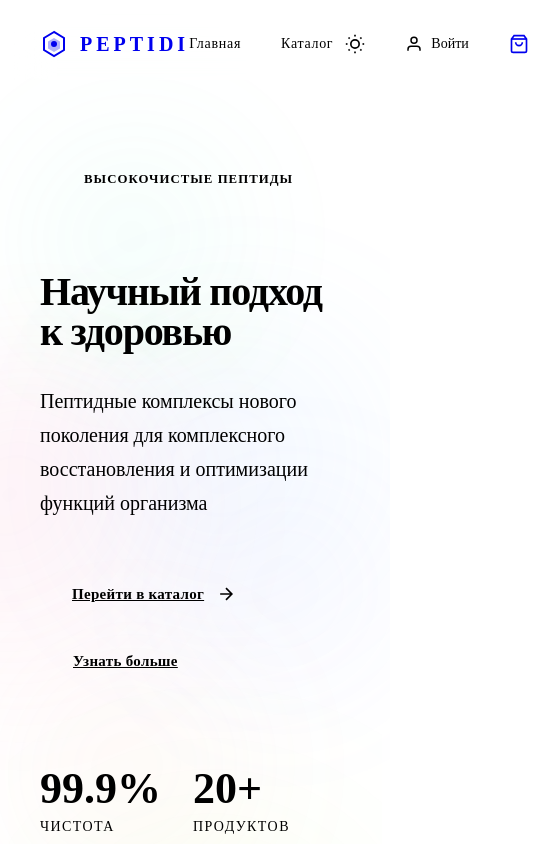
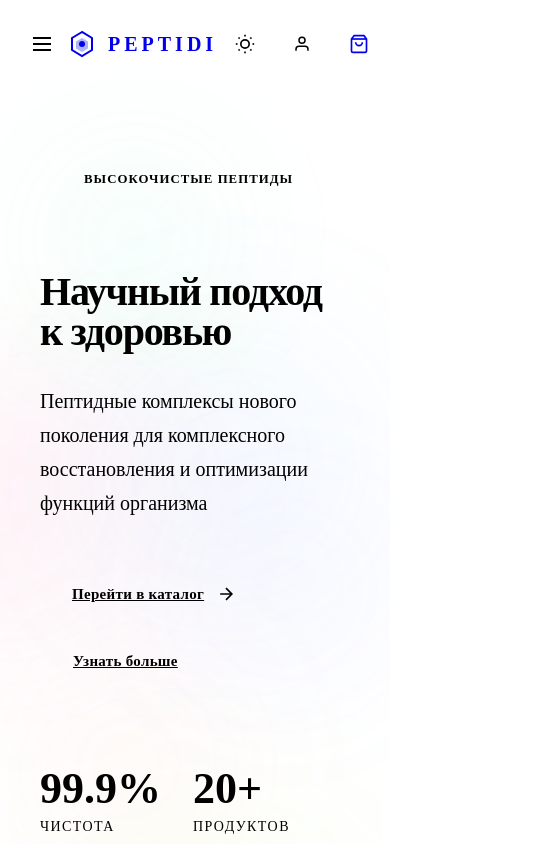
Before and after one commit to Sovyshkin/angel-wings, a Vue app in the folder vue-app/: page / in a window 390 px wide. Shown: the top 844 px of the page, 541 px wide, since content can reach past the window. Built offline with nearby package versions, Linux system fonts and the light colour scheme; the HTML template or start-up script is replaced by a standard one.

Commit message:
Add mobile menu and responsive header/footer

```diff
--- a/vue-app/src/App.vue
+++ b/vue-app/src/App.vue
@@ -23,6 +23,14 @@
     </div>
     <header class="header">
       <div class="header__container">
+        <button class="mobile-menu-btn" @click="mobileMenuOpen = !mobileMenuOpen">
+          <svg v-if="!mobileMenuOpen" width="24" height="24" viewBox="0 0 24 24" fill="none" stroke="currentColor" stroke-width="2">
+            <line x1="3" y1="12" x2="21" y2="12"/><line x1="3" y1="6" x2="21" y2="6"/><line x1="3" y1="18" x2="21" y2="18"/>
+          </svg>
+          <svg v-else width="24" height="24" viewBox="0 0 24 24" fill="none" stroke="currentColor" stroke-width="2">
+            <line x1="18" y1="6" x2="6" y2="18"/><line x1="6" y1="6" x2="18" y2="18"/>
+          </svg>
+        </button>
         <router-link to="/" class="header__logo">
           <svg class="logo-icon" width="28" height="28" viewBox="0 0 28 28" fill="none">
             <path d="M14 2L4 8v12l10 6 10-6V8L14 2z" stroke="currentColor" stroke-width="2" fill="none"/>
@@ -35,6 +43,15 @@
           <router-link to="/" class="nav-link">Главная</router-link>
           <router-link to="/catalog" class="nav-link">Каталог</router-link>
         </nav>
+        <div class="mobile-menu" :class="{ open: mobileMenuOpen }">
+          <nav class="mobile-menu__nav">
+            <router-link to="/" class="nav-link" @click="mobileMenuOpen = false">Главная</router-link>
+            <router-link to="/catalog" class="nav-link" @click="mobileMenuOpen = false">Каталог</router-link>
+            <router-link v-if="authStore.isAuthenticated" to="/profile" class="nav-link" @click="mobileMenuOpen = false">Профиль</router-link>
+            <router-link v-else to="/auth" class="nav-link" @click="mobileMenuOpen = false">Войти</router-link>
+            <router-link to="/cart" class="nav-link" @click="mobileMenuOpen = false">Корзина</router-link>
+          </nav>
+        </div>
         <div class="header__actions">
           <button class="theme-toggle" @click="themeStore.toggle()" :title="themeStore.isDark ? 'Светлая тема' : 'Тёмная тема'">
             <svg v-if="themeStore.isDark" width="20" height="20" viewBox="0 0 24 24" fill="none" stroke="currentColor" stroke-width="2">
@@ -168,7 +185,7 @@
 </template>
 
 <script setup>
-import { computed, onMounted } from 'vue'
+import { computed, onMounted, ref } from 'vue'
 import { useCartStore } from './store/cart'
 import { useThemeStore } from './store/theme'
 import { useAuthStore } from './store/auth'
@@ -177,6 +194,7 @@ import PageLoader from './components/PageLoader.vue'
 const cartStore = useCartStore()
 const themeStore = useThemeStore()
 const authStore = useAuthStore()
+const mobileMenuOpen = ref(false)
 
 const getInitials = computed(() => {
   if (!authStore.user?.name) return '?'
@@ -617,6 +635,27 @@ onMounted(() => {
   transition: color 0.4s ease;
 }
 
+.mobile-menu-btn {
+  display: none;
+  width: 44px;
+  height: 44px;
+  align-items: center;
+  justify-content: center;
+  background: var(--bg-secondary);
+  border: 1px solid var(--border);
+  border-radius: 12px;
+  color: var(--text-primary);
+  transition: all 0.3s ease;
+}
+
+.mobile-menu {
+  display: none;
+}
+
+.mobile-menu__nav {
+  display: none;
+}
+
 @media (max-width: 1024px) {
   .footer__grid {
     grid-template-columns: repeat(2, 1fr);
@@ -629,19 +668,128 @@ onMounted(() => {
   }
 }
 
-@media (max-width: 640px) {
+@media (max-width: 768px) {
+  .mobile-menu-btn {
+    display: flex;
+  }
+
+  .mobile-menu {
+    display: block;
+    position: fixed;
+    top: 72px;
+    left: 0;
+    right: 0;
+    bottom: 0;
+    background: var(--bg-primary);
+    z-index: 99;
+    opacity: 0;
+    visibility: hidden;
+    transition: all 0.3s ease;
+  }
+
+  .mobile-menu.open {
+    opacity: 1;
+    visibility: visible;
+  }
+
+  .mobile-menu__nav {
+    display: flex;
+    flex-direction: column;
+    padding: 2rem;
+    gap: 0.5rem;
+  }
+
+  .mobile-menu__nav .nav-link {
+    display: block;
+    padding: 1rem;
+    font-size: 1.1rem;
+    border-radius: 12px;
+  }
+
+  .mobile-menu__nav .nav-link:hover {
+    background: var(--bg-card);
+  }
+
+  .header__nav {
+    display: none;
+  }
+
+  .auth-btn span {
+    display: none;
+  }
+
+  .header__container {
+    padding: 0 1rem;
+    gap: 0.5rem;
+  }
+
+  .theme-toggle,
+  .user-btn .user-avatar,
+  .cart-btn {
+    width: 40px;
+    height: 40px;
+  }
+
+  .footer {
+    padding: 3rem 0 1.5rem;
+  }
+
   .footer__grid {
-    grid-template-columns: 1fr;
+    gap: 2rem;
   }
 
   .footer__col--brand {
-    grid-column: span 1;
+    padding-right: 0;
   }
 
-  .footer__bottom {
-    flex-direction: column;
-    gap: 1.5rem;
-    text-align: center;
+  .footer__logo {
+    font-size: 1.5rem;
+  }
+
+  .footer__social {
+    justify-content: center;
+  }
+}
+
+@media (max-width: 768px) {
+  .header__nav {
+    display: none;
+  }
+
+  .auth-btn span {
+    display: none;
+  }
+
+  .header__container {
+    padding: 0 1rem;
+    gap: 0.5rem;
+  }
+
+  .theme-toggle,
+  .user-btn .user-avatar,
+  .cart-btn {
+    width: 40px;
+    height: 40px;
+  }
+
+  .footer {
+    padding: 3rem 0 1.5rem;
+  }
+
+  .footer__grid {
+    gap: 2rem;
+  }
+
+  .footer__col--brand {
+    padding-right: 0;
+  }
+
+  .footer__logo {
+    font-size: 1.5rem;
+  }
+
+  .footer__social {
+    justify-content: center;
   }
 }
 </style>
```
